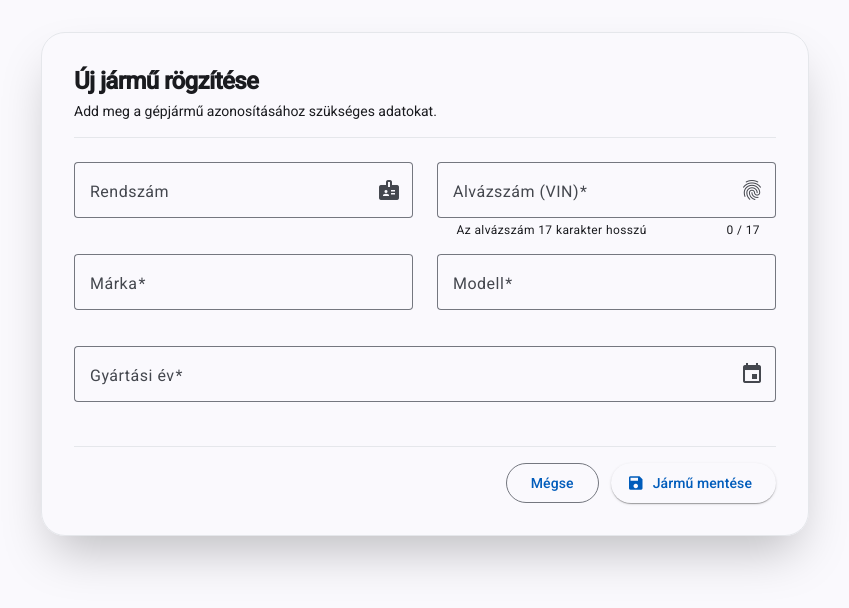
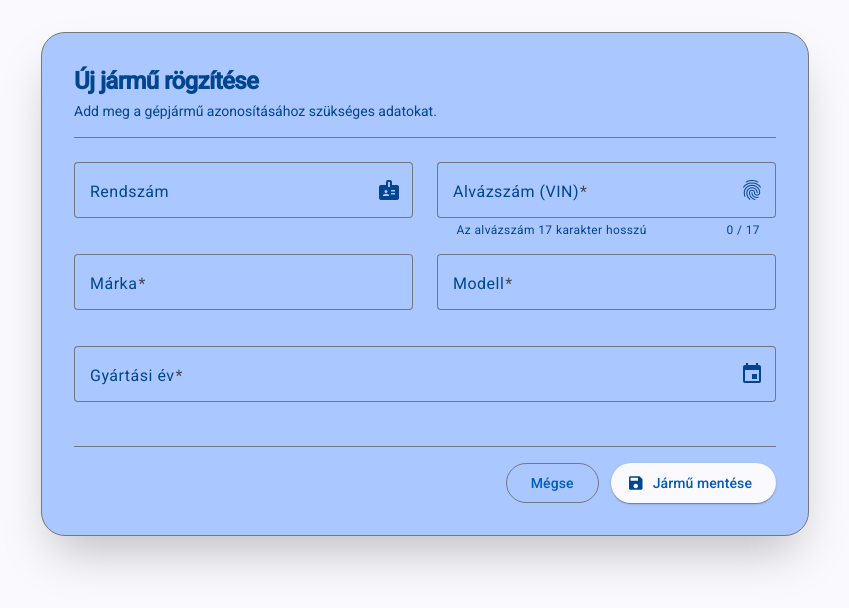
Before and after one commit to zstorok75/vehicle-erp, an Angular app in the folder frontend/: page / in a window 1280 px wide. Shown: the top 608 px of the page, without its empty margins (215-1064 px from the left). Built offline with nearby package versions, Linux system fonts and the light colour scheme.

Commit message:
feat(frontend): inserting material color schemes into tailwind classes

```diff
--- a/frontend/tailwind.config.js
+++ b/frontend/tailwind.config.js
@@ -1,10 +1,66 @@
 /** @type {import('tailwindcss').Config} */
 module.exports = {
-  content: [
-    "./src/**/*.{html, ts}",
-  ],
+  content: ['./src/**/*.{html, ts}'],
   theme: {
-    extend: {},
+    extend: {
+      colors: {
+        m3: {
+          primary: 'var(--mat-sys-primary)',
+          'primary-container': 'var(--mat-sys-primary-container)',
+          'primary-fixed': 'var(--mat-sys-primary-fixed)',
+          'primary-fixed-dim': 'var(--mat-sys-primary-fixed-dim)',
+          'on-primary': 'var(--mat-sys-on-primary)',
+          'on-primary-container': 'var(--mat-sys-on-primary-container)',
+          'on-primary-fixed': 'var(--mat-sys-on-primary-fixed)',
+          'on-primary-fixed-variant': 'var(--mat-sys-on-primary-fixed-variant)',
+          'inverse-primary': 'var(--mat-sys-inverse-primary)',
+
+          secondary: 'var(--mat-sys-secondary)',
+          'secondary-container': 'var(--mat-sys-secondary-container)',
+          'secondary-fixed': 'var(--mat-sys-secondary-fixed)',
+          'secondary-fixed-dim': 'var(--mat-sys-secondary-fixed-dim)',
+          'on-secondary': 'var(--mat-sys-on-secondary)',
+          'on-secondary-container': 'var(--mat-sys-on-secondary-container)',
+          'on-secondary-fixed': 'var(--mat-sys-on-secondary-fixed)',
+          'on-secondary-fixed-variant': 'var(--mat-sys-on-secondary-fixed-variant)',
+
+          tertiary: 'var(--mat-sys-tertiary)',
+          'tertiary-container': 'var(--mat-sys-tertiary-container)',
+          'tertiary-fixed': 'var(--mat-sys-tertiary-fixed)',
+          'tertiary-fixed-dim': 'var(--mat-sys-tertiary-fixed-dim)',
+          'on-tertiary': 'var(--mat-sys-on-tertiary)',
+          'on-tertiary-container': 'var(--mat-sys-on-tertiary-container)',
+          'on-tertiary-fixed': 'var(--mat-sys-on-tertiary-fixed)',
+          'on-tertiary-fixed-variant': 'var(--mat-sys-on-tertiary-fixed-variant)',
+
+          surface: 'var(--mat-sys-surface)',
+          'surface-bright': 'var(--mat-sys-surface-bright)',
+          'surface-dim': 'var(--mat-sys-surface-dim)',
+          'surface-tint': 'var(--mat-sys-surface-tint)',
+          'surface-variant': 'var(--mat-sys-surface-variant)',
+          'surface-container': 'var(--mat-sys-surface-container)',
+          'surface-container-high': 'var(--mat-sys-surface-container-high)',
+          'surface-container-highest': 'var(--mat-sys-surface-container-highest)',
+          'surface-container-low': 'var(--mat-sys-surface-container-low)',
+          'surface-container-lowest': 'var(--mat-sys-surface-container-lowest)',
+          'on-surface': 'var(--mat-sys-on-surface)',
+          'on-surface-variant': 'var(--mat-sys-on-surface-variant)',
+          'inverse-surface': 'var(--mat-sys-inverse-surface)',
+          'inverse-on-surface': 'var(--mat-sys-inverse-on-surface)',
+
+          error: 'var(--mat-sys-error)',
+          'error-container': 'var(--mat-sys-error-container)',
+          'on-error': 'var(--mat-sys-on-error)',
+          'on-error-container': 'var(--mat-sys-on-error-container)',
+
+          background: 'var(--mat-sys-background)',
+          'on-background': 'var(--mat-sys-on-background)',
+
+          outline: 'var(--mat-sys-outline)',
+          'outline-variant': 'var(--mat-sys-outline-variant)',
+        },
+      },
+    },
   },
   plugins: [],
-}
+};
```
